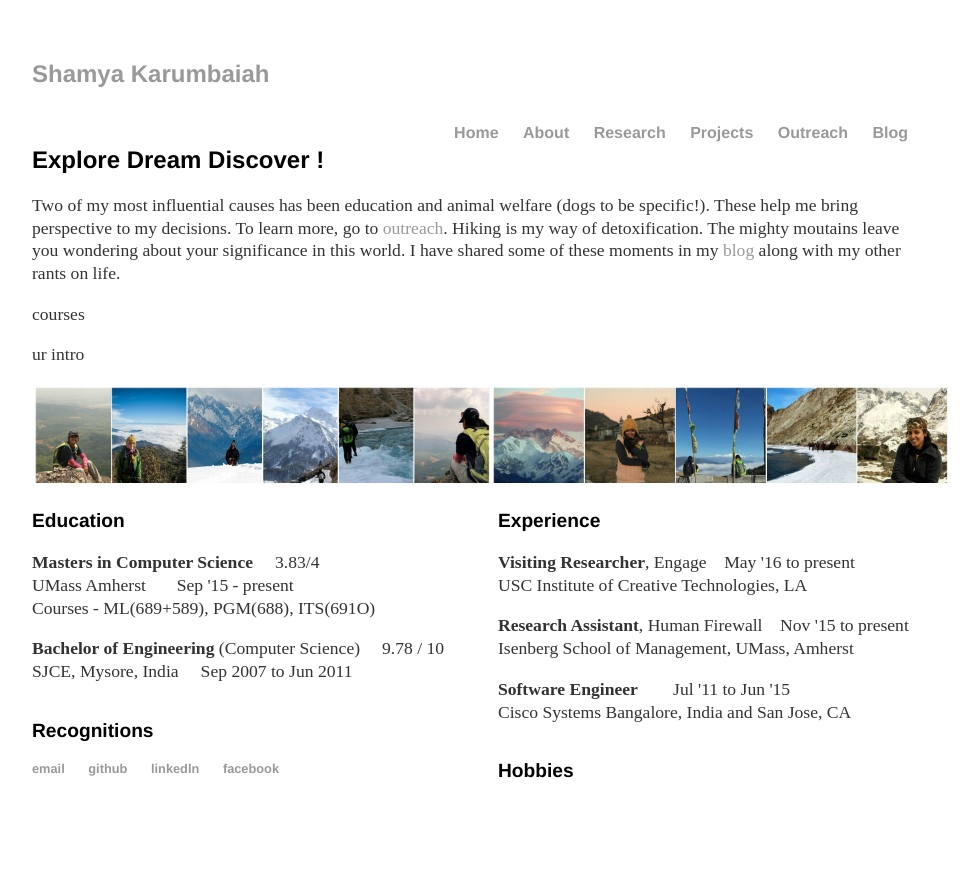
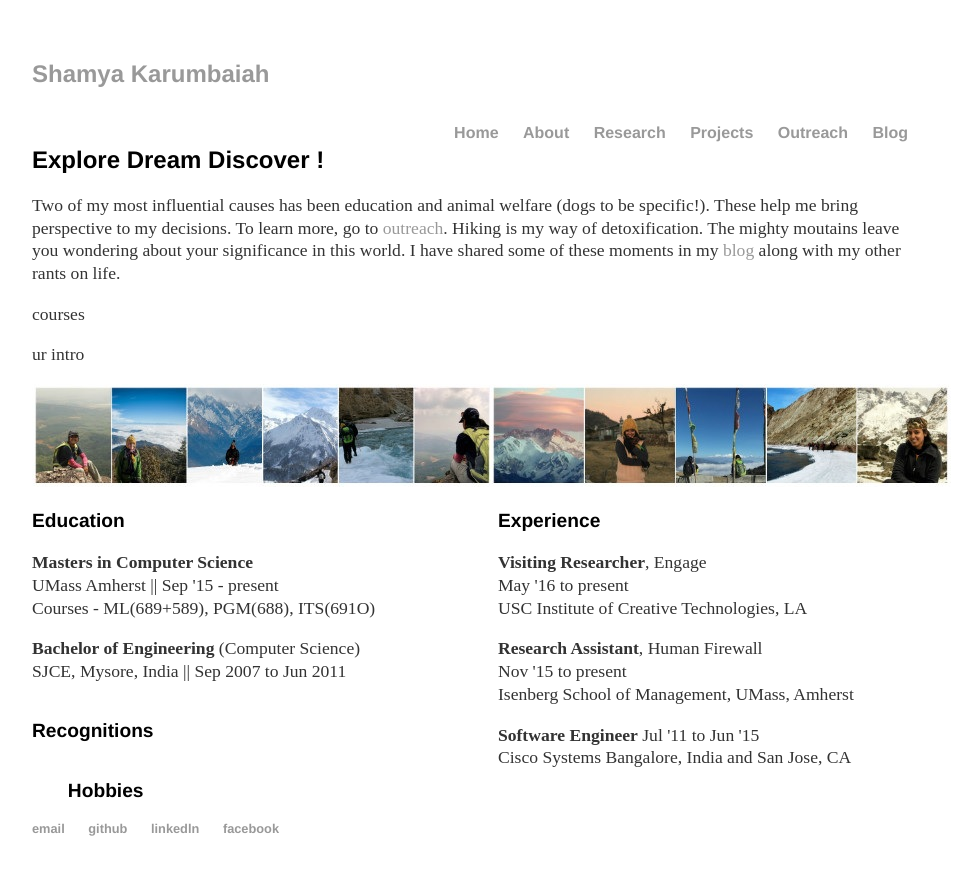
Before and after one commit to Shamya/shamyatest.github.io, a Jekyll site: the page built from about/index.html, in a window 1280 px wide. Shown: the top 875 px of the page, without its empty margins (160-1140 px from the left). Built offline with Jekyll 4.4.1, drawn with Linux system fonts in a browser that asks for light colours.

Commit message:
Update index.html

```diff
--- a/about/index.html
+++ b/about/index.html
@@ -14,31 +14,34 @@
 <div class="section1">
   <h3>Education</h2>
   <p>
-    <b>Masters in Computer Science</b> &nbsp; &nbsp; 3.83/4 </br>
-    UMass Amherst  &nbsp; &nbsp; &nbsp; Sep '15 - present </br>
+    <b>Masters in Computer Science</b> </br>
+    UMass Amherst || Sep '15 - present </br>
     Courses - ML(689+589), PGM(688), ITS(691O)
   </p>
 
   <p>
-    <b>Bachelor of Engineering </b>(Computer Science) &nbsp; &nbsp; 9.78 / 10 </br>
-    SJCE, Mysore, India &nbsp; &nbsp; Sep 2007 to Jun 2011 </br>
+    <b>Bachelor of Engineering </b>(Computer Science) </br>
+    SJCE, Mysore, India || Sep 2007 to Jun 2011 </br>
   </p>
 </div>
 
 <div class="section2">
   <h3>Experience</h3>
   <p>
-    <b>Visiting Researcher</b>, Engage &nbsp; &nbsp;May '16 to present </br>
+    <b>Visiting Researcher</b>, Engage </br>
+    May '16 to present </br>
     USC Institute of Creative Technologies, LA
   </p>
 
   <p>
-    <b>Research Assistant</b>, Human Firewall  &nbsp; &nbsp;Nov '15 to present </br>
+    <b>Research Assistant</b>, Human Firewall  </br>
+    Nov '15 to present </br>
     Isenberg School of Management, UMass, Amherst
   </p>
 
   <p>
-    <b>Software Engineer</b> &nbsp; &nbsp;&nbsp; &nbsp; Jul '11 to Jun '15 </br>
+    <b>Software Engineer</b>
+    Jul '11 to Jun '15 </br>
     Cisco Systems Bangalore, India and San Jose, CA
   </p>
 </div>
```
